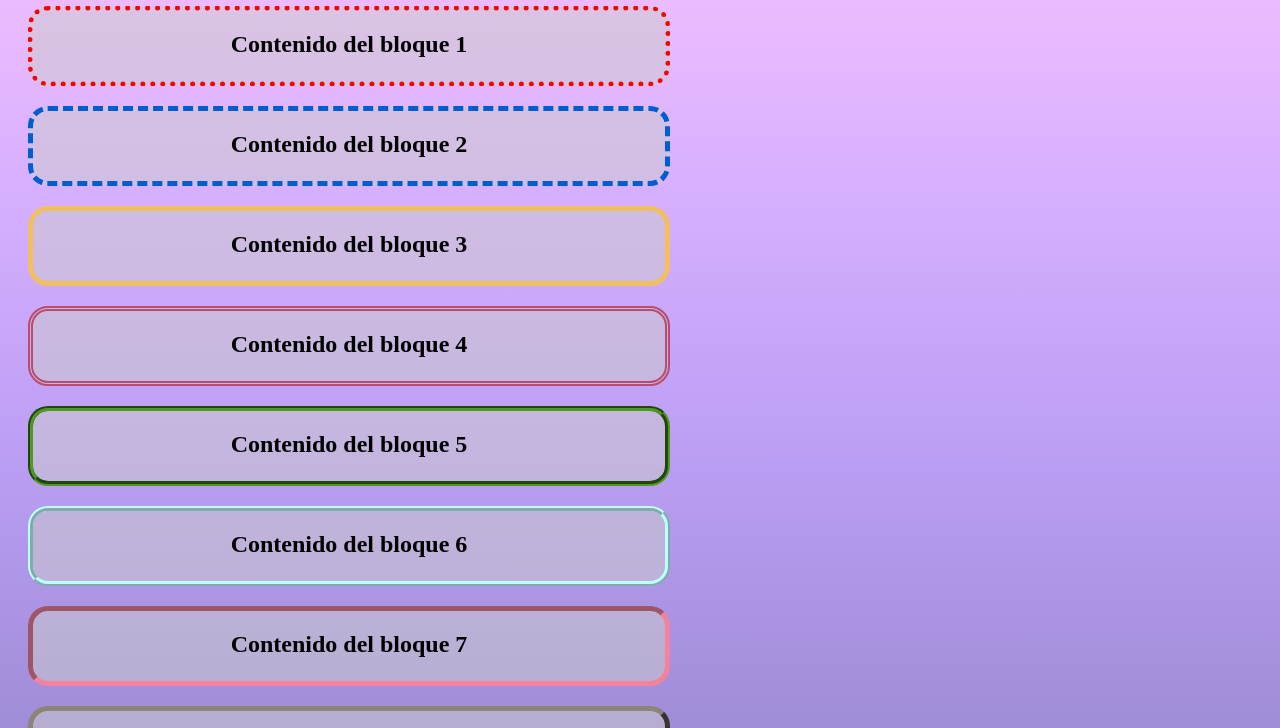
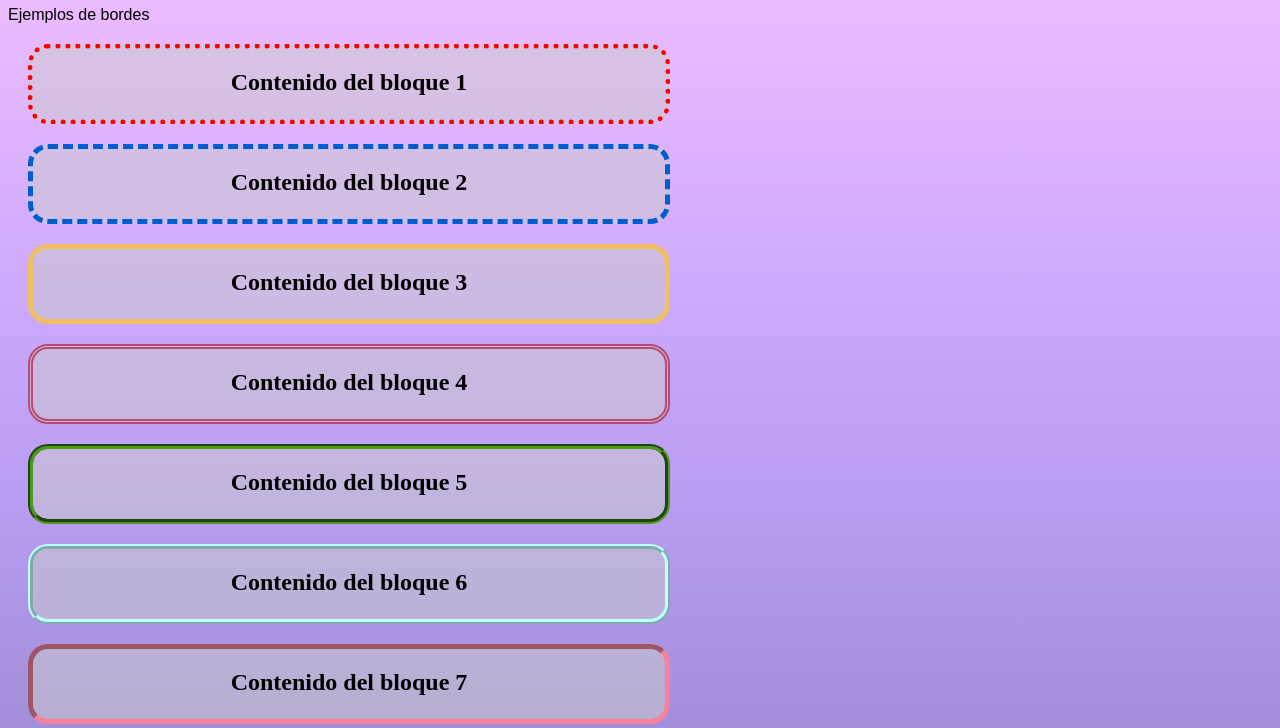
Before and after one commit to DianaTIADSM/bordes, a plain HTML site: page index.html in a window 1280 px wide. Shown: the part 60-788 px from the top of the page. Drawn offline with Linux system fonts and the light colour scheme.

Commit message:
Update index.html

```diff
--- a/index.html
+++ b/index.html
@@ -11,6 +11,7 @@
 
     <body>
         <h1 style="color: blueviolet;" font-family="Brush Script MT" style="font-size:10px">Bordes</h1>
+        <p>Ejemplos de bordes</p>
 
         <section class="borde1" id="bloque1">
             <h2>Contenido del bloque 1</h2>
```
